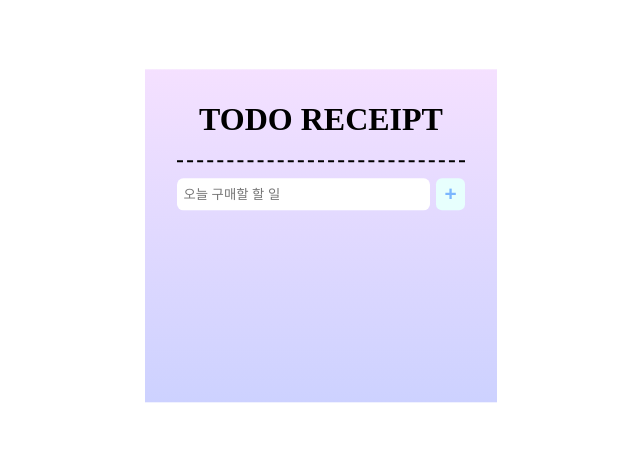
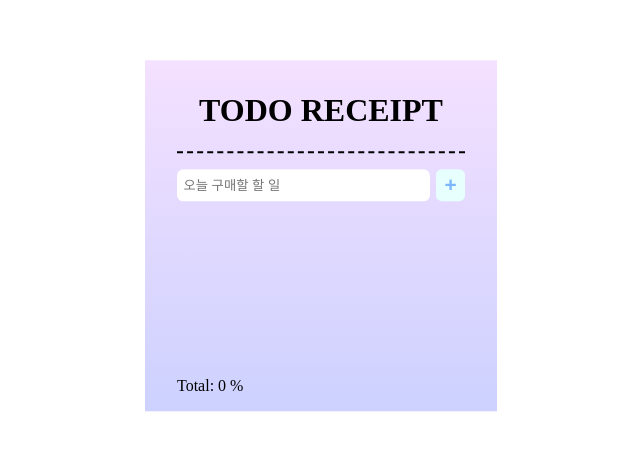
Before and after one commit to seohyun319/todo-on-any-framework, a SvelteKit app in the folder svelte-todo/: page / in a window 1280 px wide. Shown: the part 164-614 px from the top of the page, without its empty margins (319-959 px from the left). Built offline with nearby package versions, Linux system fonts and the light colour scheme.

Commit message:
[feat] set total

```diff
--- /dev/null
+++ b/svelte-todo/src/components/Total.svelte
@@ -0,0 +1,9 @@
+<script lang="ts">
+	import { todoData } from '../store';
+
+	let completedTodo = 0;
+	$: completedTodo = $todoData.filter((todo) => todo.completed).length;
+	$: ratio = $todoData.length > 0 ? (completedTodo / $todoData.length).toFixed(2) : 0;
+</script>
+
+<div>Total: {+ratio * 100} %</div>
--- a/svelte-todo/src/routes/+page.svelte
+++ b/svelte-todo/src/routes/+page.svelte
@@ -1,12 +1,14 @@
 <script>
 	import TodoInput from '../components/TodoInput.svelte';
 	import TodoList from '../components/TodoList.svelte';
+	import Total from '../components/Total.svelte';
 </script>
 
 <section>
 	<header>TODO RECEIPT</header>
 	<TodoInput />
 	<TodoList />
+	<Total />
 </section>
 
 <style>
```
